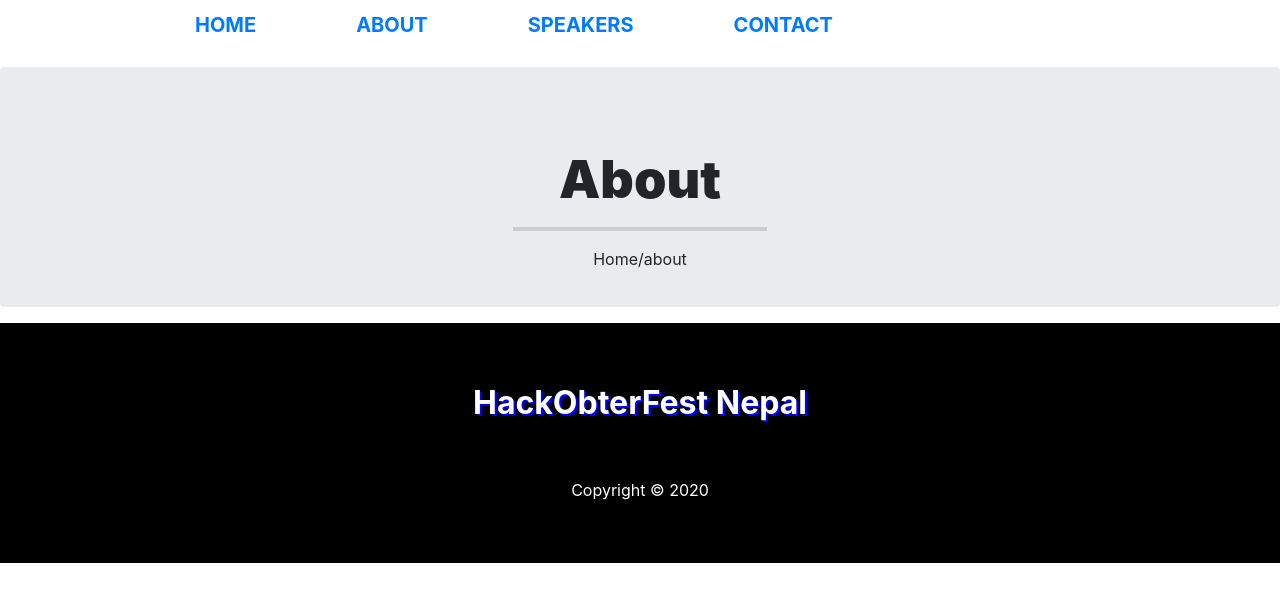
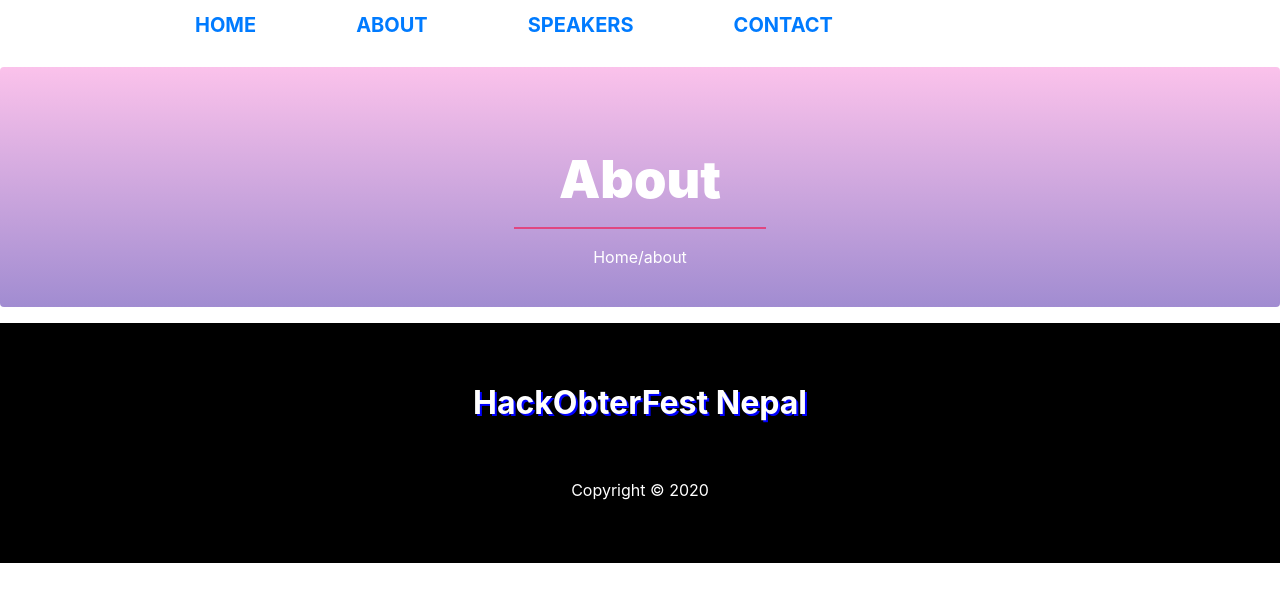
Before and after one commit to Hacktoberfest-Nepal/HacktoberfestNepal, a React (Create React App) app: page /about in a window 1280 px wide. Shown: the top 602 px of the page. Built offline with nearby package versions, Linux system fonts and the light colour scheme.

Commit message:
updated: bgcolor for breadcrumb with web gradient

```diff
--- a/src/assets/css/BreadCrumb.css
+++ b/src/assets/css/BreadCrumb.css
@@ -1,5 +1,5 @@
 .breadcrumb {
-  background: lightblue;
+  background-image: linear-gradient(to top, #a18cd1 0%, #fbc2eb 100%);
   display: flex;
   flex-direction: column;
   text-align: center;
@@ -13,13 +13,15 @@
   font-size: 52px;
   margin-top: 70px;
   margin-bottom: 10px;
+  color: white;
 }
 
 .breadcrumb-sub-header {
   margin-top: 10px;
+  color: white;
 }
 
 #breadcrumb-hr {
   width: 250px;
-  border: 2px solid #ccc;
+  border: 1px solid var(--default-color);
 }
```
